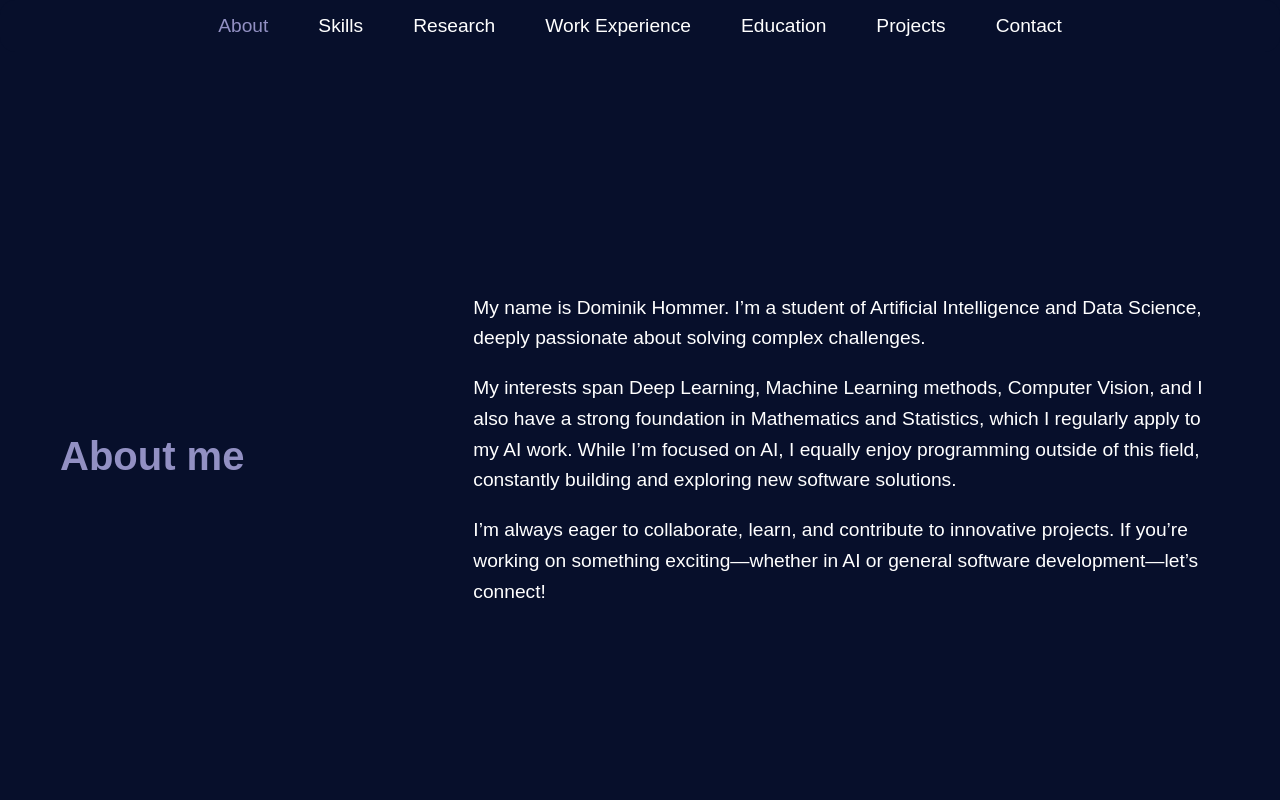
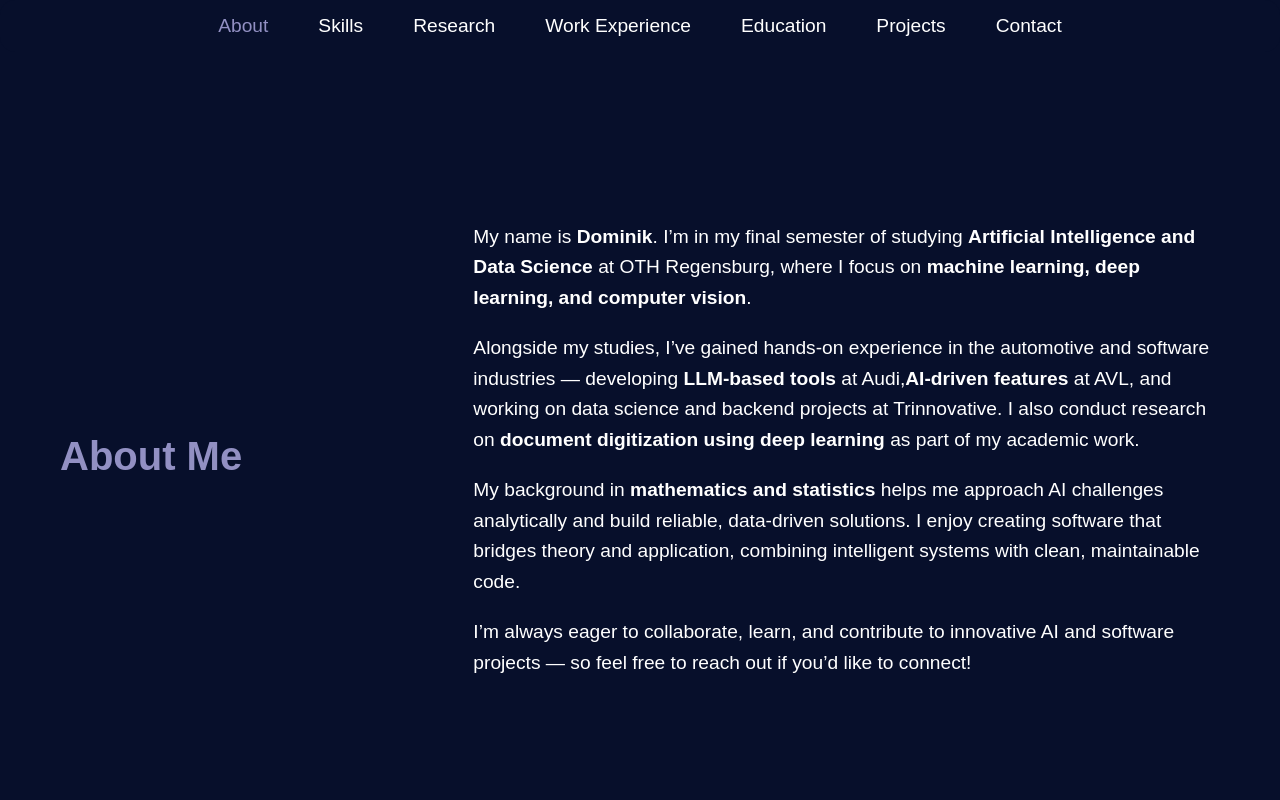
Before and after one commit to DominikHommer/MyPortfolio, a React (Create React App) app in the folder frontend/: page / in a window 1280 px wide. Shown: the top 800 px of the page. Built offline with nearby package versions, Linux system fonts and the light colour scheme.

Commit message:
update about me

```diff
--- a/frontend/src/pages/Home.js
+++ b/frontend/src/pages/Home.js
@@ -10,21 +10,30 @@ const Home = () => {
 
     return (
         <div>
-            <Section id="about" title="About me">
-                <div data-aos="fade-left">
-                    <p>My name is Dominik Hommer. I’m a student of Artificial Intelligence and Data Science, deeply
-                        passionate about solving complex challenges.</p>
+            <Section id="about" title="About Me">
+            <div data-aos="fade-left">
+                <p>
+                My name is <strong>Dominik</strong>. I’m in my final semester of studying <strong>Artificial Intelligence and Data Science</strong> at OTH Regensburg,
+                where I focus on <strong>machine learning, deep learning, and computer vision</strong>.
+                </p>
 
-                    <p>My interests span Deep Learning, Machine Learning methods, Computer Vision, and I also have a
-                        strong foundation in Mathematics and Statistics, which I regularly apply to my AI work. While
-                        I’m focused on AI, I equally enjoy programming outside of this field, constantly building and
-                        exploring new software solutions.</p>
+                <p>
+                Alongside my studies, I’ve gained hands-on experience in the automotive and software industries — developing <strong>LLM-based tools</strong> at Audi,
+                <strong>AI-driven features</strong> at AVL, and working on data science and backend projects at Trinnovative.
+                I also conduct research on <strong>document digitization using deep learning</strong> as part of my academic work.
+                </p>
 
-                    <p>I’m always eager to collaborate, learn, and contribute to innovative projects. If you’re working
-                        on something exciting—whether in AI or general software development—let’s connect!</p>
+                <p>
+                My background in <strong>mathematics and statistics</strong> helps me approach AI challenges analytically and build reliable, data-driven solutions.
+                I enjoy creating software that bridges theory and application, combining intelligent systems with clean, maintainable code.
+                </p>
 
-                </div>
+                <p>
+                I’m always eager to collaborate, learn, and contribute to innovative AI and software projects — so feel free to reach out if you’d like to connect!
+                </p>
+            </div>
             </Section>
+
 
             <Section id="skills" title="Skills" reverse>
                 <div >
```
